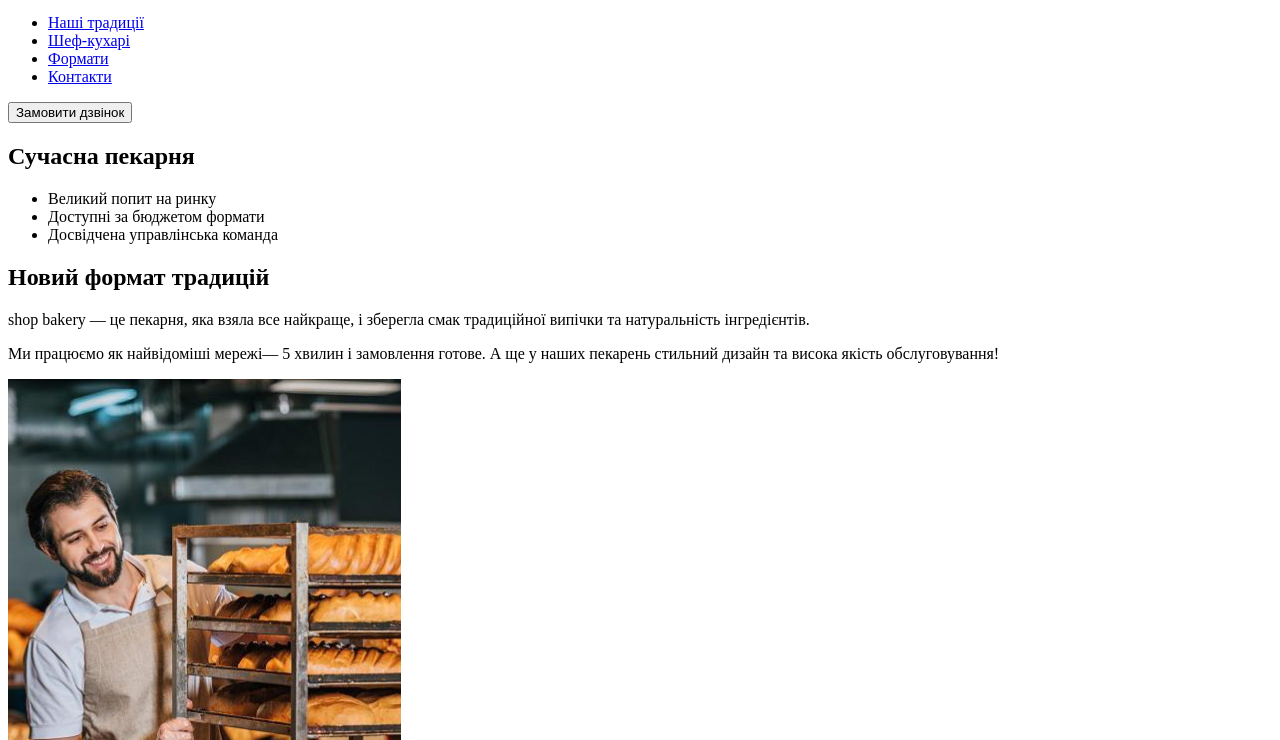
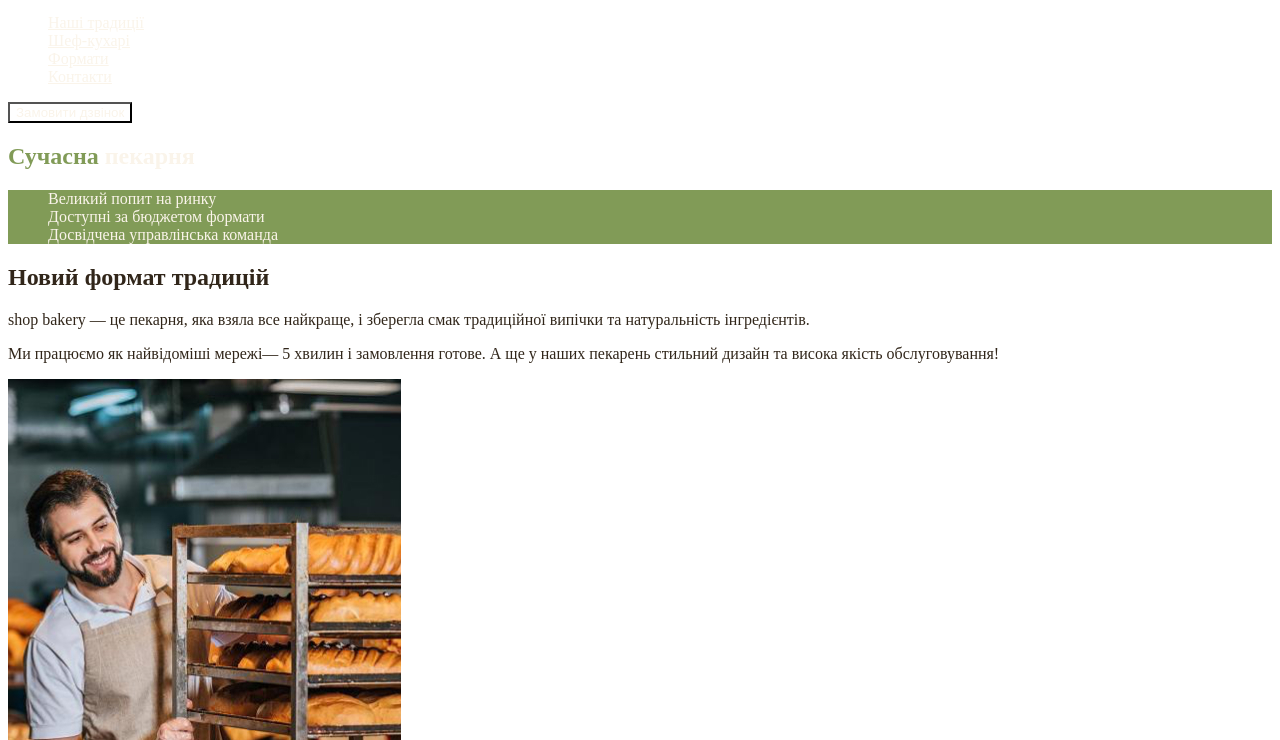
Before and after one commit to INooBaSiKI/Test, a plain HTML site: page index.html in a window 1280 px wide. Shown: the part 60-800 px from the top of the page. Drawn offline with Linux system fonts and the light colour scheme.

Commit message:
add styles.css and css variables

```diff
--- /dev/null
+++ b/css/styles.css
@@ -0,0 +1,58 @@
+:root {
+  --color-primary-dark: #31261a;
+  --color-primary-light: #faf4ea;
+  --color-brand-light: #819b57;
+  --color-brand-dark: #465929;
+
+
+}
+
+/* Base */
+body {
+  color: var(--color-primary-dark);
+}
+
+ul {
+  list-style-type: none;
+}
+/* Buttom */
+.button {
+  color: var(--color-primary-light);
+  background-color: var(--color-brand-light)
+  border: 2px solid var(--color-brand-light)  border-radius: 8px;
+  cursor: pointer;
+}
+.button:hover {
+  color: var(--color-brand-dark);
+  background-color: transparent;
+}
+
+/* Link */
+.link {
+  color: var(--color-primary-light);
+}
+
+.link:hover {
+  color:var(--color-brand-light)
+}
+
+/* Hero section */
+.hero-title {
+  color: var(--color-primary-light);
+}
+.hero-title .accent {
+  color: var(--color-brand-light)}
+
+/* Advantages section */
+.advantages-list {
+  color: var(--color-primary-light);
+  background:var(--color-brand-light)
+}
+
+.section-title {
+  color: var(--color-primary-dark)
+}
+
+.section-title .accent {
+  color: var(--color-brand-dark);
+}
--- a/index.html
+++ b/index.html
@@ -4,6 +4,8 @@
     <meta charset="UTF-8" />
     <meta name="viewport" content="width=device-width, initial-scale=1.0" />
     <title>Сучасна пекарна</title>
+    <style></style>
+    <link rel="stylesheet" href="./css/styles.css" />
   </head>
   <body>
     <header>
@@ -12,25 +14,25 @@
           <img src="./Images/logo.svg" alt="Логотип сучасної пекарні" />
         </a>
         <ul>
-          <li><a href="#traditions-section"> Наші традиції</a></li>
-          <li><a href="#chefs-section">Шеф-кухарі </a></li>
-          <li><a href="#formats-section">Формати</a></li>
-          <li><a href="#contact-section">Контакти</a></li>
+          <li><a class="link" href="#traditions-section"> Наші традиції</a></li>
+          <li><a class="link" href="#chefs-section">Шеф-кухарі </a></li>
+          <li><a class="link" href="#formats-section">Формати</a></li>
+          <li><a class="link" href="#contact-section">Контакти</a></li>
         </ul>
       </nav>
-      <button type="button">Замовити дзвінок</button>
+      <button class="button" type="button">Замовити дзвінок</button>
     </header>
     <main>
       <section>
-        <h1>Сучасна пекарня</h1>
+        <h1 class="hero-title"><span class="accent">Сучасна</span> пекарня</h1>
       </section>
       <section id="traditions-section">
-        <ul>
+        <ul class="advantages-list">
           <li>Великий попит на ринку</li>
           <li>Доступні за бюджетом формати</li>
           <li>Досвідчена управлінська команда</li>
         </ul>
-        <h2>Новий формат традицій</h2>
+        <h2 class="section-title">Новий формат традицій</h2>
         <p>
           <span>shop bakery</span> — це пекарня, яка взяла все найкраще, і
           зберегла смак традиційної випічки та натуральність інгредієнтів.
@@ -46,7 +48,9 @@
         />
       </section>
       <section id="chefs-section">
-        <h2>Наші найкращі шеф - кухарі</h2>
+        <h2 class="section-title">
+          Наші найкращі <span class="accent">шеф-кухарі</span>
+        </h2>
         <ul>
           <li>
             <article>
@@ -70,7 +74,7 @@
         </ul>
       </section>
       <section id="formats-section">
-        <h2>Формати</h2>
+        <h2 class="section-title">Формати</h2>
         <ul>
           <li>
             <article>
@@ -90,7 +94,7 @@
         </ul>
       </section>
       <section id="contact-section">
-        <h2>Приєднуйся до мережі пекарень</h2>
+        <h2 class="section-title">Приєднуйся до мережі пекарень</h2>
         <iframe
           src="https://www.google.com/maps/embed?pb=!1m18!1m12!1m3!1d2540.1640531314047!2d30.491233500000003!3d50.4566697!2m3!1f0!2f0!3f0!3m2!1i1024!2i768!4f13.1!3m3!1m2!1s0x40d4ce637bfe1717%3A0x5370c2254ad1b952!2z0YPQuy4g0KHQtdGH0LXQstGL0YUg0KHRgtGA0LXQu9GM0YbQvtCyLCA1NCwg0JrQuNC10LIsIDAyMDAw!5e0!3m2!1sru!2sua!4v1700452630845!5m2!1sru!2sua"
           width="603"
```
